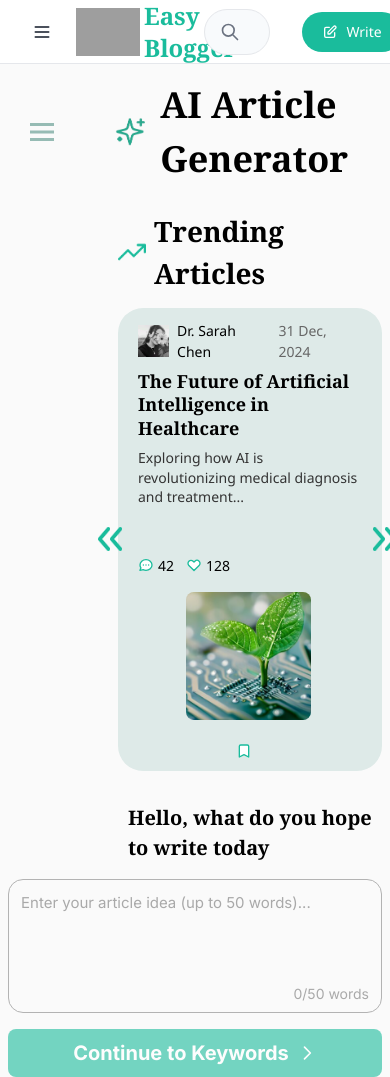
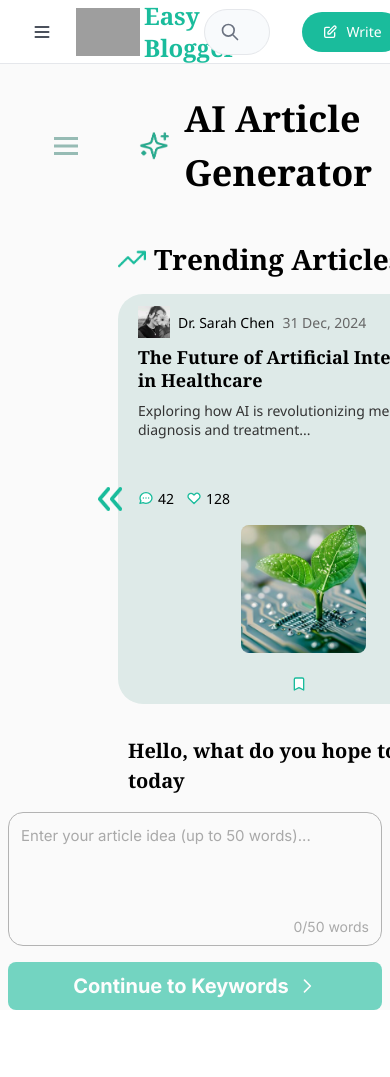
Before and after one commit to dulanprabashwara/software-project-, a Next.js app in the folder easy-blogger/: page /ai-generate in a window 390 px wide. After the commit the page ends 1010 px from the top, so only its background shows below. Built offline with nearby package versions, Linux system fonts and the light colour scheme; grey boxes are pictures that could not be loaded.

Commit message:
Fix AI page alignment: Make layout fluid and centered

```diff
--- a/easy-blogger/styles/ai article generator/ai-article-generator.css
+++ b/easy-blogger/styles/ai article generator/ai-article-generator.css
@@ -1,18 +1,517 @@
 /* AI Article Generator Specific Styles */
 
 /* Custom font families */
-@import url('https://fonts.googleapis.com/css2?family=Inter:wght@400;500;600;700&display=swap');
+@import url("https://fonts.googleapis.com/css2?family=Inter:wght@400;500;600;700&display=swap");
 
 /* Main container styles */
 .ai-generator-main {
-  width: 980px;
+  width: 100%;
   max-width: 100%;
   height: 930px;
   min-height: 100vh;
-  background-color: #FAFAFA;
-
+  background-color: #fafafa;
+  display: flex;
+  flex-direction: column;
 }
 
+/* Title section styles */
+.ai-generator-title {
+  display: flex;
+  align-items: center;
+  gap: 12px;
+  padding: 14px 24px;
+  width: 100%;
+  max-width: 980px;
+  margin: 0 auto;
+}
+
+.ai-generator-menu-icon {
+  width: 32px;
+  height: 36px;
+  color: #96bbb4;
+}
+
+.ai-generator-ai-icon {
+  color: #1abc9c;
+  width: 36px;
+  height: 36px;
+  margin-left: 12px;
+  background-color: transparent;
+}
+
+.ai-generator-title-text {
+  font-family: Georgia, serif;
+  font-weight: bold;
+  font-size: 36px;
+  color: #000000;
+}
+
+/* Trending articles section */
+.trending-section {
+  margin-top: 24px;
+  width: 100%;
+  max-width: 760px;
+  margin-left: auto;
+  margin-right: auto;
+}
+
+.trending-header {
+  display: flex;
+  align-items: center;
+  gap: 8px;
+  margin-bottom: 14px;
+}
+
+.trending-icon {
+  width: 28px;
+  height: 28px;
+}
+
+.trending-title {
+  font-family: Georgia, serif;
+  font-weight: bold;
+  font-size: 28px;
+  color: #000000;
+}
+
+/* Slider styles */
+.trending-slider {
+  width: 100%;
+  height: 225px;
+  background-color: #deeae8;
+  border-radius: 25px;
+  position: relative;
+  padding: 16px;
+  display: flex;
+  align-items: center;
+  justify-content: space-between;
+}
+
+.slider-chevron {
+  background-color: transparent;
+  width: 24px;
+  height: 24px;
+  cursor: pointer;
+  position: absolute;
+  top: 50%;
+  transform: translateY(-50%);
+  z-index: 10;
+}
+
+.slider-chevron:first-child {
+  left: -10px;
+}
+
+.slider-chevron:last-child {
+  right: -25px;
+}
+
+.slider-content {
+  display: flex;
+  align-items: center;
+  justify-content: space-between;
+  width: 100%;
+  margin-left: 8px;
+  margin-right: 10px;
+}
+
+.slider-left-content {
+  display: flex;
+  flex-direction: column;
+  align-items: flex-start;
+  gap: 8px;
+  flex: 1;
+}
+
+.slider-right-content {
+  display: flex;
+  flex-direction: column;
+  align-items: flex-end;
+  gap: 8px;
+  flex: 1;
+  margin-left: 16px;
+}
+
+.author-info {
+  display: flex;
+  align-items: center;
+  gap: 8px;
+}
+
+.author-image {
+  width: 32px;
+  height: 32px;
+  border-radius: 33554400;
+  object-fit: cover;
+}
+
+.author-details {
+  display: flex;
+  flex-direction: row;
+  align-items: center;
+  gap: 8px;
+}
+
+.author-name {
+  font-family: "Segoe UI", system-ui, sans-serif;
+  font-weight: 400;
+  font-size: 14px;
+  color: #000000;
+}
+
+.publish-date {
+  font-family: "Segoe UI", system-ui, sans-serif;
+  font-weight: 400;
+  font-size: 14px;
+  color: #666666;
+}
+
+.article-title {
+  font-family: Georgia, serif;
+  font-weight: bold;
+  font-size: 21.84px;
+  color: #000000;
+  text-align: left;
+  line-height: 1.3;
+}
+
+.article-description {
+  font-family: "Segoe UI", system-ui, sans-serif;
+  font-weight: 400;
+  font-size: 15.01px;
+  color: #333333;
+  width: 100%;
+  max-width: 560px;
+  text-align: left;
+  line-height: 1.4;
+}
+
+.article-stats {
+  display: flex;
+  align-items: center;
+  gap: 12px;
+  justify-content: flex-start;
+  margin-top: 40px;
+}
+
+.cover-image {
+  width: 125px;
+  height: 128px;
+  border-radius: 8px;
+  object-fit: cover;
+  margin-right: 2px;
+}
+
+.bookmark-wrapper {
+  display: flex;
+  align-items: center;
+  justify-content: flex-end;
+}
+
+.stat-item {
+  display: flex;
+  align-items: center;
+  gap: 4px;
+}
+
+.stat-icon {
+  width: 16px;
+  height: 16px;
+  fill: #ffffff;
+  stroke: #1abc9c;
+  stroke-width: 2;
+}
+
+.stat-number {
+  font-family: "Segoe UI", system-ui, sans-serif;
+  font-weight: 400;
+  font-size: 14px;
+  color: #000000;
+}
+
+.bookmark-icon {
+  width: 16px;
+  height: 16px;
+  fill: #ffffff;
+  stroke: #1abc9c;
+  stroke-width: 2;
+  margin-top: 15px;
+  margin-right: 11px;
+}
+
+/* User input section */
+.user-prompt-text {
+  font-family: Georgia, serif;
+  font-weight: bold;
+  font-size: 28px;
+  color: #000000;
+  margin-top: 32px;
+  margin-bottom: 16px;
+  text-align: left;
+  width: 100%;
+  max-width: 686px;
+  margin-left: auto;
+  margin-right: auto;
+}
+
+.user-textbox {
+  width: 100%;
+  max-width: 686px;
+  height: 134px;
+  border: 1px solid #b3b3b3;
+  border-radius: 15px;
+  padding: 12px;
+  position: relative;
+  margin: 0 auto;
+}
+
+.user-textbox textarea {
+  width: 100%;
+  height: 100%;
+  border: none;
+  outline: none;
+  resize: none;
+  font-family: "Inter", sans-serif;
+  font-weight: 400;
+  font-size: 15px;
+  color: #000000;
+  background-color: transparent;
+}
+
+.user-textbox textarea::placeholder {
+  color: #a9a9a9;
+}
+
+.word-count {
+  position: absolute;
+  bottom: 8px;
+  right: 12px;
+  font-family: "Inter", sans-serif;
+  font-weight: 400;
+  font-size: 14px;
+  color: #a9a9a9;
+}
+
+.continue-button {
+  width: 100%;
+  max-width: 686px;
+  height: 48px;
+  background-color: #1abc9c;
+  border-radius: 8px;
+  border: none;
+  display: flex;
+  align-items: center;
+  justify-content: center;
+  gap: 8px;
+  margin: 16px auto 0;
+  cursor: pointer;
+  transition: opacity 0.2s;
+}
+
+.continue-button:disabled {
+  opacity: 0.6;
+  cursor: not-allowed;
+}
+
+.continue-button-text {
+  font-family: "Inter", sans-serif;
+  font-weight: bold;
+  font-size: 20px;
+  color: #ffffff;
+}
+
+.continue-arrow {
+  width: 20px;
+  height: 20px;
+  color: #ffffff;
+}
+
+/* Responsive styles */
+@media (max-width: 1400px) {
+  .ai-generator-main {
+    padding: 0 24px;
+  }
+
+  .insights-sidebar {
+    width: 280px;
+  }
+}
+
+@media (max-width: 1200px) {
+  .ai-generator-main {
+    padding: 0 16px;
+  }
+
+  .insights-sidebar {
+    width: 250px;
+  }
+}
+
+@media (max-width: 768px) {
+  .ai-generator-main {
+    height: auto;
+    min-height: 100vh;
+    padding: 0 12px;
+  }
+
+  .insights-sidebar {
+    display: none;
+  }
+
+  .user-prompt-text {
+    font-size: 24px;
+  }
+
+  .trending-slider {
+    height: auto;
+    min-height: 200px;
+    width: 100%;
+  }
+
+  .article-description {
+    width: 100%;
+  }
+
+  .slider-content {
+    flex-direction: column;
+    gap: 16px;
+  }
+
+  .slider-right-content {
+    align-items: center;
+    margin-left: 0;
+  }
+
+  .continue-button {
+    width: 100%;
+  }
+
+  .user-textbox {
+    width: 100%;
+  }
+}
+
+@media (max-width: 480px) {
+  .ai-generator-main {
+    padding: 0 8px;
+  }
+
+  .user-prompt-text {
+    font-size: 20px;
+  }
+
+  .trending-slider {
+    padding: 12px;
+  }
+
+  .article-title {
+    font-size: 18px;
+  }
+
+  .article-description {
+    font-size: 14px;
+  }
+}
+
+/* Insights sidebar */
+.insights-sidebar {
+  width: 321px;
+  height: 930px;
+  background-color: #f6f6f6;
+  border-right: 1px solid #e8e8e8;
+  padding: 24px;
+}
+
+.insights-header {
+  display: flex;
+  align-items: center;
+  justify-content: flex-start;
+  gap: 8px;
+  margin-bottom: 24px;
+}
+
+.insights-dots {
+  display: flex;
+  gap: 4px;
+}
+
+.insights-dot-1 {
+  width: 8px;
+  height: 8px;
+  background-color: #1abc9c;
+  border-radius: 50%;
+}
+
+.insights-dot-2 {
+  width: 8px;
+  height: 8px;
+  background-color: #6ae6cd;
+  border-radius: 50%;
+}
+
+.insights-title {
+  font-family: Georgia, serif;
+  font-weight: bold;
+  font-size: 20px;
+  color: #1abc9c;
+  text-align: left;
+}
+
+.insights-section-title {
+  font-family: Georgia, serif;
+  font-weight: 400;
+  font-size: 20px;
+  color: #000000;
+  text-align: left;
+  margin-bottom: 16px;
+}
+
+.insights-article-section {
+  margin-left: 13px;
+  margin-bottom: 16px;
+}
+
+.insights-article-name {
+  font-family: Georgia, serif;
+  font-weight: bold;
+  font-size: 14px;
+  color: #000000;
+  text-align: left;
+  margin-bottom: 4px;
+}
+
+.insights-author-name {
+  font-family: "Segoe UI", system-ui, sans-serif;
+  font-weight: 400;
+  font-size: 15.01px;
+  color: #666666;
+  text-align: left;
+}
+
+.trending-topics-buttons {
+  display: flex;
+  flex-wrap: wrap;
+  gap: 8px;
+  justify-content: flex-start;
+}
+
+.topic-button {
+  background-color: #f9f9f9;
+  height: 36px;
+  padding: 8px 16px;
+  border: none;
+  border-radius: 18px;
+  font-family: "Segoe UI", system-ui, sans-serif;
+  font-weight: 400;
+  font-size: 14px;
+  color: #6b6b6b;
+  cursor: pointer;
+  transition: background-color 0.2s;
+}
+
+.topic-button:hover {
+  background-color: #e8e8e8;
+}
 /* Title section styles */
 .ai-generator-title {
   display: flex;
@@ -30,7 +529,7 @@
 }
 
 .ai-generator-ai-icon {
-  color: #1ABC9C;
+  color: #1abc9c;
   width: 36px;
   height: 36px;
   margin-left: 44px;
@@ -48,7 +547,6 @@
 .trending-section {
   margin-top: 24px;
   margin-left: 110px;
-
 }
 
 .trending-header {
@@ -74,7 +572,7 @@
 .trending-slider {
   width: 760px;
   height: 225px;
-  background-color: #DEEAE8;
+  background-color: #deeae8;
   border-radius: 25px;
   position: relative;
   padding: 16px;
@@ -89,7 +587,7 @@
   height: 24px;
   cursor: pointer;
 
-  position:absolute;
+  position: absolute;
 
   top: 50%;
   transform: translateY(-50%);
@@ -150,14 +648,14 @@
 }
 
 .author-name {
-  font-family: 'Segoe UI', system-ui, sans-serif;
+  font-family: "Segoe UI", system-ui, sans-serif;
   font-weight: 400;
   font-size: 14px;
   color: #000000;
 }
 
 .publish-date {
-  font-family: 'Segoe UI', system-ui, sans-serif;
+  font-family: "Segoe UI", system-ui, sans-serif;
   font-weight: 400;
   font-size: 14px;
   color: #666666;
@@ -173,14 +671,13 @@
 }
 
 .article-description {
-  font-family: 'Segoe UI', system-ui, sans-serif;
+  font-family: "Segoe UI", system-ui, sans-serif;
   font-weight: 400;
   font-size: 15.01px;
   color: #333333;
   width: 560px;
   text-align: left;
   line-height: 1.4;
-
 }
 
 .article-stats {
@@ -214,13 +711,13 @@
 .stat-icon {
   width: 16px;
   height: 16px;
-  fill: #FFFFFF;
-  stroke: #1ABC9C;
+  fill: #ffffff;
+  stroke: #1abc9c;
   stroke-width: 2;
 }
 
 .stat-number {
-  font-family: 'Segoe UI', system-ui, sans-serif;
+  font-family: "Segoe UI", system-ui, sans-serif;
   font-weight: 400;
   font-size: 14px;
   color: #000000;
@@ -229,8 +726,8 @@
 .bookmark-icon {
   width: 16px;
   height: 16px;
-  fill: #FFFFFF;
-  stroke: #1ABC9C;
+  fill: #ffffff;
+  stroke: #1abc9c;
   stroke-width: 2;
   margin-top: 15px;
   margin-right: 11px;
@@ -251,7 +748,7 @@
 .user-textbox {
   width: 686px;
   height: 134px;
-  border: 1px solid #B3B3B3;
+  border: 1px solid #b3b3b3;
   border-radius: 15px;
   padding: 12px;
   position: relative;
@@ -264,7 +761,7 @@
   border: none;
   outline: none;
   resize: none;
-  font-family: 'Inter', sans-serif;
+  font-family: "Inter", sans-serif;
   font-weight: 400;
   font-size: 15px;
   color: #000000;
@@ -272,23 +769,23 @@
 }
 
 .user-textbox textarea::placeholder {
-  color: #A9A9A9;
+  color: #a9a9a9;
 }
 
 .word-count {
   position: absolute;
   bottom: 8px;
   right: 12px;
-  font-family: 'Inter', sans-serif;
+  font-family: "Inter", sans-serif;
   font-weight: 400;
   font-size: 14px;
-  color: #A9A9A9;
+  color: #a9a9a9;
 }
 
 .continue-button {
   width: 686px;
   height: 48px;
-  background-color: #1ABC9C;
+  background-color: #1abc9c;
   border-radius: 8px;
   border: none;
   display: flex;
@@ -306,16 +803,16 @@
 }
 
 .continue-button-text {
-  font-family: 'Inter', sans-serif;
+  font-family: "Inter", sans-serif;
   font-weight: bold;
   font-size: 20px;
-  color: #FFFFFF;
+  color: #ffffff;
 }
 
 .continue-arrow {
   width: 20px;
   height: 20px;
-  color: #FFFFFF;
+  color: #ffffff;
 }
 
 /* Responsive styles */
@@ -414,8 +911,8 @@
 .insights-sidebar {
   width: 321px;
   height: 930px;
-  background-color: #F6F6F6;
-  border-right: 1px solid #E8E8E8;
+  background-color: #f6f6f6;
+  border-right: 1px solid #e8e8e8;
   padding: 24px;
 }
 
@@ -435,14 +932,14 @@
 .insights-dot-1 {
   width: 8px;
   height: 8px;
-  background-color: #1ABC9C;
+  background-color: #1abc9c;
   border-radius: 50%;
 }
 
 .insights-dot-2 {
   width: 8px;
   height: 8px;
-  background-color: #6AE6CD;
+  background-color: #6ae6cd;
   border-radius: 50%;
 }
 
@@ -450,7 +947,7 @@
   font-family: Georgia, serif;
   font-weight: bold;
   font-size: 20px;
-  color: #1ABC9C;
+  color: #1abc9c;
   text-align: left;
 }
 
@@ -478,7 +975,7 @@
 }
 
 .insights-author-name {
-  font-family: 'Segoe UI', system-ui, sans-serif;
+  font-family: "Segoe UI", system-ui, sans-serif;
   font-weight: 400;
   font-size: 15.01px;
   color: #666666;
@@ -493,19 +990,19 @@
 }
 
 .topic-button {
-  background-color: #F9F9F9;
+  background-color: #f9f9f9;
   height: 36px;
   padding: 8px 16px;
   border: none;
   border-radius: 18px;
-  font-family: 'Segoe UI', system-ui, sans-serif;
+  font-family: "Segoe UI", system-ui, sans-serif;
   font-weight: 400;
   font-size: 14px;
-  color: #6B6B6B;
+  color: #6b6b6b;
   cursor: pointer;
   transition: background-color 0.2s;
 }
 
 .topic-button:hover {
-  background-color: #E8E8E8;
+  background-color: #e8e8e8;
 }
```
